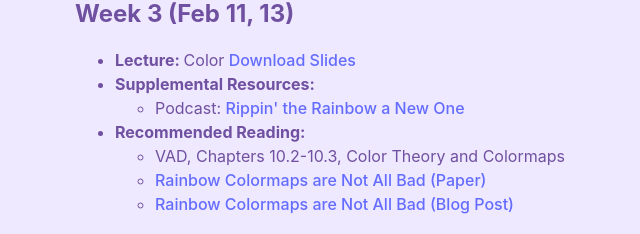
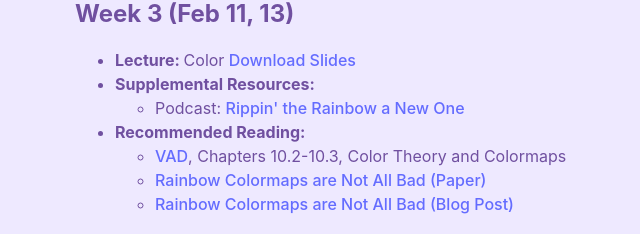
Before and after one commit to hamza-elhamdadi/cs-571-spring-2025, a React (Vite) app: page /#/schedule in a window 1280 px wide. Shown: the part 954-1188 px from the top of the page, without its empty margins (53-693 px from the left). Built offline with nearby package versions, Linux system fonts and the light colour scheme.

Commit message:
linked to VAD textbook

```diff
--- a/src/Schedule.jsx
+++ b/src/Schedule.jsx
@@ -112,7 +112,7 @@ function Schedule() {
           <li>
             <b>Recommended Reading: </b>
             <ul>
-              <li>VAD, Chapters 10.2-10.3, Color Theory and Colormaps</li>
+              <li><a target='_blank' href="https://learning.oreilly.com/library/view/~/9781466508910/?ar">VAD</a>, Chapters 10.2-10.3, Color Theory and Colormaps</li>
               <li><a target='_blank' href="https://www.computer.org/csdl/magazine/cg/2023/03/10128890/1NdJMHqISnS">Rainbow Colormaps are Not All Bad (Paper)</a></li>
               <li><a target='_blank' href="https://eagereyes.org/blog/2023/rainbow-colormaps-are-not-all-bad-paper">Rainbow Colormaps are Not All Bad (Blog Post)</a></li>
             </ul>
```
